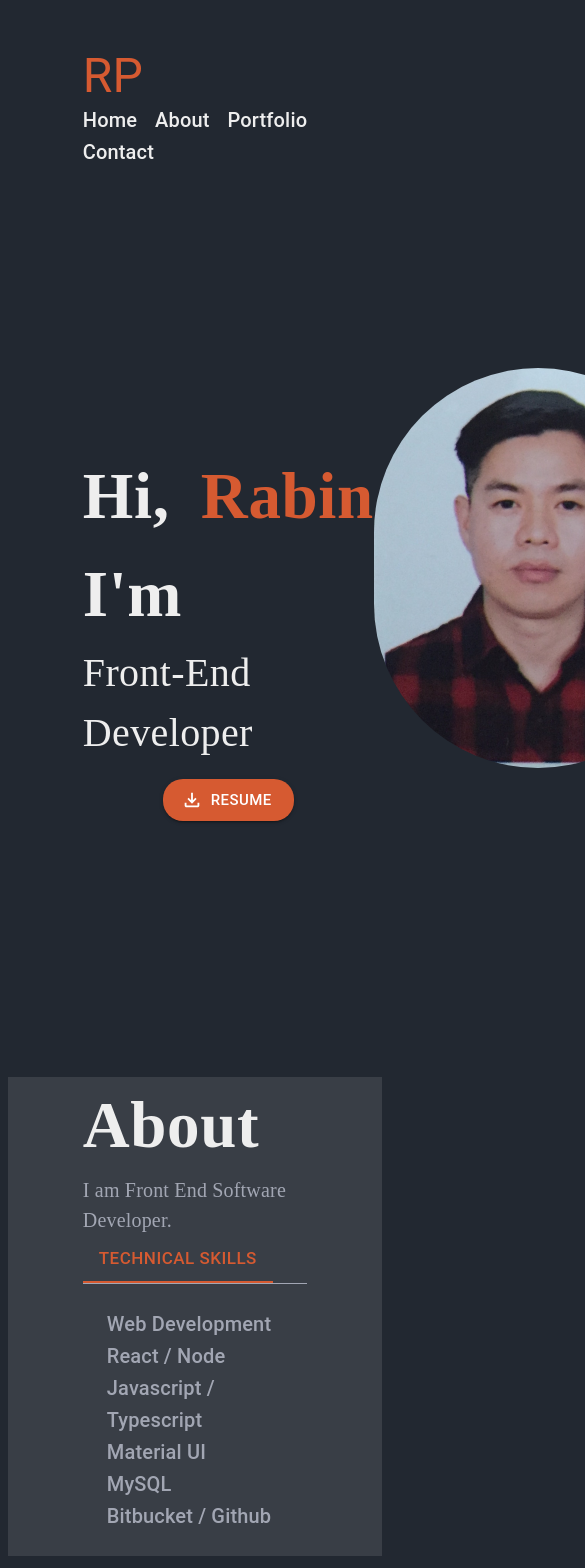
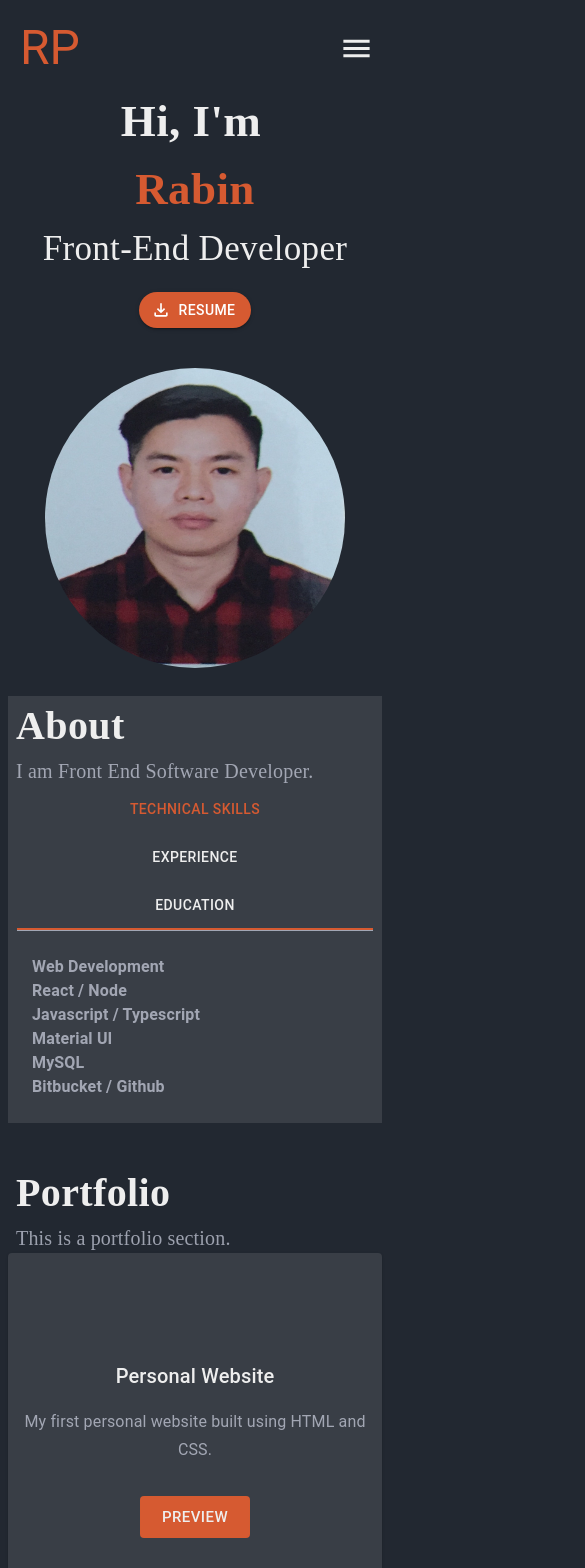
Before and after one commit to Rabin88/My-Website, a React (Create React App) app: page / in a window 390 px wide. Shown: the top 1568 px of the page, 585 px wide, since content can reach past the window. Built offline with nearby package versions, Linux system fonts and the light colour scheme.

Commit message:
added responsive ui

```diff
--- a/src/About.tsx
+++ b/src/About.tsx
@@ -1,8 +1,20 @@
-import { Box, Tab, Tabs, Typography } from "@mui/material";
+import {
+  Box,
+  Tab,
+  Tabs,
+  Typography,
+  useTheme,
+  useMediaQuery
+} from "@mui/material";
 import { TabContext, TabList, TabPanel } from "@mui/lab";
 import React, { useState } from "react";
+import { Padding } from "@mui/icons-material";
 
 const About = () => {
+  const theme = useTheme();
+  const isMobile = useMediaQuery(theme.breakpoints.down("sm"));
+  const isIpad = useMediaQuery(theme.breakpoints.between("sm", "md"));
+
   const [activeTab, setActiveTab] = useState("skills");
 
   const handleChange = (event: React.SyntheticEvent, newValue: string) => {
@@ -13,15 +25,16 @@ const About = () => {
     <Box
       id="about"
       sx={{
-        paddingLeft: "20%",
-        paddingRight: "20%",
-        bgcolor: "#393E46"
+        bgcolor: "#393E46",
+        paddingLeft: { sx: "10%", md: "20%" },
+        paddingRight: { sx: "10%", md: "20%" }
       }}
     >
       <Typography
         sx={{
+          marginLeft: 1,
           fontFamily: "serif",
-          fontSize: 65,
+          fontSize: isMobile ? 40 : 65,
           fontWeight: "600",
           color: "#EEEEEE"
         }}
@@ -30,6 +43,7 @@ const About = () => {
       </Typography>
       <Typography
         sx={{
+          marginLeft: 1,
           fontFamily: "serif",
           fontSize: 20,
           fontWeight: "200",
@@ -41,6 +55,8 @@ const About = () => {
       <TabContext value={activeTab}>
         <Box
           sx={{
+            margin: "auto",
+            width: "95%",
             borderBottom: 0.5,
             borderColor: "rgba(198,201,216,.75)"
           }}
@@ -50,6 +66,13 @@ const About = () => {
             sx={{
               "& .MuiTabs-indicator": {
                 bgcolor: "#D65A31"
+              },
+              "& .MuiTabs-flexContainer ": {
+                display: "flex",
+                justifyContent: "center",
+                [theme.breakpoints.down("sm")]: {
+                  flexDirection: "column"
+                }
               }
             }}
             onChange={handleChange}
@@ -57,8 +80,8 @@ const About = () => {
           >
             <Tab
               sx={{
-                fontSize: 17,
-                marginRight: "20%",
+                fontSize: isMobile ? 14 : 18,
+                marginRight: { sx: 0, sm: "12%", md: "20%" },
                 color: "#EEEEEE",
                 "&.Mui-selected": {
                   color: "#D65A31"
@@ -69,8 +92,8 @@ const About = () => {
             />
             <Tab
               sx={{
-                fontSize: 17,
-                marginRight: "20%",
+                fontSize: isMobile ? 14 : 18,
+                marginRight: { sx: 0, sm: "12%", md: "20%" },
                 color: "#EEEEEE",
                 "&.Mui-selected": {
                   color: "#D65A31"
@@ -81,7 +104,7 @@ const About = () => {
             />
             <Tab
               sx={{
-                fontSize: 17,
+                fontSize: isMobile ? 14 : 18,
                 color: "#EEEEEE",
                 "&.Mui-selected": {
                   color: "#D65A31"
@@ -93,36 +116,87 @@ const About = () => {
           </Tabs>
         </Box>
         <TabPanel value="skills">
-          <Typography sx={{ color: "rgba(198,201,216,.75)" }} variant="h6">
+          <Typography
+            sx={{
+              color: "rgba(198,201,216,.75)",
+              fontSize: isMobile ? 16 : 19,
+              fontWeight: 600
+            }}
+          >
             Web Development
           </Typography>
-          <Typography sx={{ color: "rgba(198,201,216,.75)" }} variant="h6">
+          <Typography
+            sx={{
+              color: "rgba(198,201,216,.75)",
+              fontSize: isMobile ? 16 : 19,
+              fontWeight: 600
+            }}
+          >
             React / Node
           </Typography>
-          <Typography sx={{ color: "rgba(198,201,216,.75)" }} variant="h6">
+          <Typography
+            sx={{
+              color: "rgba(198,201,216,.75)",
+              fontSize: isMobile ? 16 : 19,
+              fontWeight: 600
+            }}
+          >
             Javascript / Typescript
           </Typography>
-          <Typography sx={{ color: "rgba(198,201,216,.75)" }} variant="h6">
+          <Typography
+            sx={{
+              color: "rgba(198,201,216,.75)",
+              fontSize: isMobile ? 16 : 19,
+              fontWeight: 600
+            }}
+          >
             Material UI
           </Typography>
-          <Typography sx={{ color: "rgba(198,201,216,.75)" }} variant="h6">
+          <Typography
+            sx={{
+              color: "rgba(198,201,216,.75)",
+              fontSize: isMobile ? 16 : 19,
+              fontWeight: 600
+            }}
+          >
             MySQL
           </Typography>
-          <Typography sx={{ color: "rgba(198,201,216,.75)" }} variant="h6">
+          <Typography
+            sx={{
+              color: "rgba(198,201,216,.75)",
+              fontSize: isMobile ? 16 : 19,
+              fontWeight: 600
+            }}
+          >
             Bitbucket / Github
           </Typography>
         </TabPanel>
         <TabPanel sx={{ color: "rgba(198,201,216,.75)" }} value="experience">
-          <Typography sx={{ color: "rgba(198,201,216,.75)" }} variant="h6">
+          <Typography
+            sx={{
+              color: "rgba(198,201,216,.75)",
+              fontSize: isMobile ? 16 : 19,
+              fontWeight: 600
+            }}
+          >
             Junior Web Developer - Keyloop, Reading
           </Typography>
           <Typography
-            sx={{ marginBottom: 2, color: "rgba(198,201,216,.75)" }}
-            variant="subtitle1"
+            sx={{
+              marginBottom: 2,
+              color: "rgba(198,201,216,.75)",
+              fontSize: 16
+            }}
           >
             Jan 2020 - Current
           </Typography>
-          <Typography sx={{ color: "rgba(198,201,216,.75)" }} variant="h6">
+          <Typography
+            sx={{
+              color: "rgba(198,201,216,.75)",
+              fontSize: isMobile ? 16 : 19,
+              fontWeight: 600
+            }}
+          >
             Software Engineer - Vodafone, Newbury
           </Typography>
           <Typography
@@ -133,26 +207,50 @@ const About = () => {
           </Typography>
         </TabPanel>
         <TabPanel value="education">
-          <Typography sx={{ color: "rgba(198,201,216,.75)" }} variant="h6">
+          <Typography
+            sx={{
+              color: "rgba(198,201,216,.75)",
+              fontSize: isMobile ? 16 : 19,
+              fontWeight: 600
+            }}
+          >
             Msc in Computer Science - Univeristy of Birmingham
           </Typography>
           <Typography
-            sx={{ marginBottom: 2, color: "rgba(198,201,216,.75)" }}
-            variant="subtitle1"
+            sx={{
+              marginBottom: 2,
+              color: "rgba(198,201,216,.75)",
+              fontSize: 16
+            }}
           >
             2018 - 2019 Grade: Merit (67%)
           </Typography>
-          <Typography sx={{ color: "rgba(198,201,216,.75)" }} variant="h6">
+          <Typography
+            sx={{
+              color: "rgba(198,201,216,.75)",
+              fontSize: isMobile ? 16 : 19,
+              fontWeight: 600
+            }}
+          >
             Bsc in Nutrition - Oxford Brookes University{" "}
           </Typography>
           <Typography
-            sx={{ marginBottom: 2, color: "rgba(198,201,216,.75)" }}
-            variant="subtitle1"
+            sx={{
+              marginBottom: 2,
+              color: "rgba(198,201,216,.75)",
+              fontSize: 16
+            }}
           >
             2011 - 2014 Grade: Upper First Class (67%)
           </Typography>
-          <Typography sx={{ color: "rgba(198,201,216,.75)" }} variant="h6">
-            A Level / GCSEs - Reading College{" "}
+          <Typography
+            sx={{
+              color: "rgba(198,201,216,.75)",
+              fontSize: isMobile ? 16 : 19,
+              fontWeight: 600
+            }}
+          >
+            A Level - Reading College{" "}
           </Typography>
           <Typography
             sx={{ color: "rgba(198,201,216,.75)" }}
--- a/src/App.tsx
+++ b/src/App.tsx
@@ -6,9 +6,19 @@ import { About } from "./About";
 import { Portfolio } from "./Portfolio";
 import { Contact } from "./Contact";
 import { Copyright } from "./Copyright";
+import { createTheme, ThemeProvider } from "@mui/material/styles";
 
 const App = () => {
+  const myTheme = createTheme({
+    palette: {
+      primary: {
+        main: "#D65A31"
+      }
+    }
+  });
+
   return (
+    <ThemeProvider theme={myTheme}>
       <Box>
         <NavBar />
         <Home />
@@ -17,6 +27,7 @@ const App = () => {
         <Contact />
         <Copyright />
       </Box>
+    </ThemeProvider>
   );
 };
 
--- a/src/Contact.tsx
+++ b/src/Contact.tsx
@@ -9,7 +9,9 @@ import {
   TextField,
   Alert,
   Snackbar,
-  AlertTitle
+  AlertTitle,
+  useTheme,
+  useMediaQuery
 } from "@mui/material";
 import dotenv from "dotenv";
 
@@ -20,6 +22,9 @@ import * as Yup from "yup";
 
 const Contact = () => {
   const form = useRef<any>();
+  const theme = useTheme();
+  const isMobile = useMediaQuery(theme.breakpoints.down("sm"));
+  const isIpad = useMediaQuery(theme.breakpoints.between("sm", "md"));
 
   const [validateName, setValidateName] = useState(false);
   const [validateEmail, setValidateEmail] = useState(false);
@@ -84,15 +89,16 @@ const Contact = () => {
     <Box
       id="contact"
       sx={{
-        paddingLeft: "20%",
-        paddingRight: "20%",
-        bgcolor: "#393E46"
+        bgcolor: "#393E46",
+        paddingLeft: { sx: "10%", md: "20%" },
+        paddingRight: { sx: "10%", md: "20%" }
       }}
     >
       <Typography
         sx={{
+          marginLeft: 1,
           fontFamily: "serif",
-          fontSize: 65,
+          fontSize: isMobile ? 40 : 65,
           fontWeight: "600",
           color: "#EEEEEE"
         }}
@@ -101,6 +107,7 @@ const Contact = () => {
       </Typography>
       <Typography
         sx={{
+          marginLeft: 1,
           fontFamily: "serif",
           fontSize: 20,
           fontWeight: "200",
@@ -184,21 +191,27 @@ const Contact = () => {
         <Card>
           <CardContent
             sx={{
-              alignItems: "center",
-              padding: 5,
+              alignItems: { xs: "left", md: "center" },
+              padding: { sx: 0, md: 5 },
               display: "flex",
               flexDirection: "column",
               bgcolor: "rgba(198,201,216,.75)"
             }}
           >
             {submit && error && (
-              <Alert sx={{ width: "48%" }} severity="error">
+              <Alert
+                sx={{
+                  width: isMobile ? "91%" : isIpad ? "96%" : "48%",
+                  color: "red"
+                }}
+                severity="error"
+              >
                 <AlertTitle>Error</AlertTitle>
                 Oops! Something is wrong. Please try again.
               </Alert>
             )}
             <TextField
-              sx={{ width: "50%", my: 1.5 }}
+              sx={{ minWidth: { sx: "100%", md: "50%" }, my: 1.5 }}
               id="username"
               name="username"
               type="text"
@@ -207,12 +220,18 @@ const Contact = () => {
               onChange={() => setValidateName(false)}
             />
             {validateName && (
-              <Alert sx={{ width: "48%" }} severity="error">
-                Please Enter Your Name!
+              <Alert
+                sx={{
+                  width: isMobile ? "91%" : isIpad ? "96%" : "48%",
+                  color: "red"
+                }}
+                severity="error"
+              >
+                Please Enter Your Name !
               </Alert>
             )}
             <TextField
-              sx={{ width: "50%", my: 1.5 }}
+              sx={{ minWidth: { sx: "100%", md: "50%" }, my: 1.5 }}
               id="email"
               name="email"
               type="text"
@@ -221,12 +240,18 @@ const Contact = () => {
               onChange={() => setValidateEmail(false)}
             />
             {validateEmail && (
-              <Alert sx={{ width: "48%" }} severity="error">
-                Please Enter Your Email!
+              <Alert
+                sx={{
+                  width: isMobile ? "91%" : isIpad ? "96%" : "48%",
+                  color: "red"
+                }}
+                severity="error"
+              >
+                Please Enter Your Email !
               </Alert>
             )}
             <TextField
-              sx={{ width: "50%", my: 1.5 }}
+              sx={{ minWidth: { sx: "100%", md: "50%" }, my: 1.5 }}
               id="subject"
               name="subject"
               type="text"
@@ -234,7 +259,7 @@ const Contact = () => {
               variant="outlined"
             />
             <TextField
-              sx={{ width: "50%", my: 1.5 }}
+              sx={{ minWidth: { sx: "100%", md: "50%" }, my: 1.5 }}
               multiline
               rows={5}
               id="message"
@@ -247,7 +272,6 @@ const Contact = () => {
               sx={{
                 my: 2,
                 bgcolor: "#D65A31",
-                // borderRadius: 5,
                 mx: 10
               }}
               size="large"
--- a/src/Home.tsx
+++ b/src/Home.tsx
@@ -1,24 +1,44 @@
-import { Box, Button, Link, Typography } from "@mui/material";
+import {
+  Box,
+  Button,
+  Grid,
+  Link,
+  Stack,
+  Typography,
+  useTheme,
+  useMediaQuery
+} from "@mui/material";
 import FileDownloadOutlinedIcon from "@mui/icons-material/FileDownloadOutlined";
 
 const Home = () => {
+  const theme = useTheme();
+  const isMobile = useMediaQuery(theme.breakpoints.down("sm"));
+  const isIpad = useMediaQuery(theme.breakpoints.between("sm", "md"));
+
   return (
     <Box
       id="home"
       sx={{
-        display: "flex",
-        justifyContent: "space-between",
         bgcolor: "#222831",
-        paddingLeft: "20%",
-        paddingRight: "20%"
+        paddingLeft: { sx: "10%", md: "20%" },
+        paddingRight: { sx: "10%", md: "20%" },
+        textAlign: "center"
       }}
     >
-      <Box sx={{ my: 30 }}>
-        <Box sx={{ display: "flex" }}>
+      <Grid
+        container
+        spacing={{ sx: 2 }}
+        sx={{ my: { sx: 10, md: 20 } }}
+        display="flex"
+        justifyContent="space-between"
+        alignItems="center"
+      >
+        <Grid item xs={12} sm={12} md={6}>
+          <Stack direction={{ xs: "column", md: "row" }}>
             <Typography
               sx={{
                 fontFamily: "serif",
-              fontSize: 65,
+                fontSize: isMobile || isIpad ? 45 : 65,
                 fontWeight: "600",
                 marginRight: 1,
                 color: "#EEEEEE"
@@ -29,18 +49,19 @@ const Home = () => {
             <Typography
               sx={{
                 fontFamily: "serif",
-              fontSize: 65,
+                fontSize: isMobile || isIpad ? 45 : 65,
                 fontWeight: "600",
                 color: "#D65A31"
               }}
             >
               Rabin
             </Typography>
-        </Box>
+          </Stack>
+          <Stack direction="column" textAlign={{ sx: "center", md: "left" }}>
             <Typography
               sx={{
                 fontFamily: "serif",
-            fontSize: 40,
+                fontSize: isMobile || isIpad ? 35 : 40,
                 fontWeight: "520",
                 color: "#EEEEEE"
               }}
@@ -60,20 +81,40 @@ const Home = () => {
                   mx: 10
                 }}
                 variant="contained"
-            size="large"
+                size={isMobile ? "medium" : "large"}
                 startIcon={<FileDownloadOutlinedIcon />}
               >
                 Resume
               </Button>
             </a>
-      </Box>
+          </Stack>
+        </Grid>
+        {isMobile || isIpad ? (
+          <Grid item xs={12} sm={12} md={6} textAlign="center" sx={{ my: 3 }}>
+            <img
+              src="/rabin_pun.jpeg"
+              alt="Profile Pic"
+              width="300"
+              height="300"
+              style={{
+                borderRadius: "50%"
+              }}
+            />
+          </Grid>
+        ) : (
+          <Grid item xs={12} sm={12} md={6} textAlign="right">
             <img
               src="/rabin_pun.jpeg"
               alt="Profile Pic"
               width="400"
               height="400"
-        style={{ borderRadius: 200, marginTop: 160 }}
+              style={{
+                borderRadius: "50%"
+              }}
             />
+          </Grid>
+        )}
+      </Grid>
     </Box>
   );
 };
--- a/src/NavBar.tsx
+++ b/src/NavBar.tsx
@@ -1,32 +1,18 @@
-import { Box, Link, Typography } from "@mui/material";
-import React from "react";
+import {
+  Box,
+  IconButton,
+  Link,
+  Stack,
+  Typography,
+  useMediaQuery,
+  useTheme
+} from "@mui/material";
+import React, { useState } from "react";
+import MenuIcon from "@mui/icons-material/Menu";
 
-const NavBar = () => {
+const Menu = () => {
   return (
-    <>
-      <Box
-        sx={{
-          display: "flex",
-          justifyContent: "space-between",
-          alignItems: "center",
-          flexWrap: "wrap",
-          padding: 5,
-          paddingLeft: "20%",
-          paddingRight: "20%",
-          bgcolor: "#222831"
-        }}
-      >
-        <Typography sx={{ marginRight: "50%", color: "#D65A31" }} variant="h3">
-          RP
-        </Typography>
-        {/* <img
-          src="/logo.png"
-          alt="Logo"
-          width="200"
-          height="200"
-          style={{ borderRadius: 200, marginTop: 160 }}
-        /> */}
-
+    <Stack spacing={5} direction="row">
       <Link
         sx={{
           color: "#EEEEEE",
@@ -79,7 +65,118 @@ const NavBar = () => {
       >
         Contact
       </Link>
+    </Stack>
+  );
+};
+
+const NavBar = () => {
+  const theme = useTheme();
+
+  // This returns boolean value
+  const isMobile = useMediaQuery(theme.breakpoints.down("sm"));
+  const isIpad = useMediaQuery(theme.breakpoints.between("sm", "md"));
+
+  // This returen @media (max-width:599.95px)
+  console.log(theme.breakpoints);
+
+  const [mobileMenu, setMobileMenu] = useState(false);
+  return (
+    <>
+      <Box
+        sx={{
+          display: "flex",
+          justifyContent: "space-between",
+          alignItems: "center",
+          padding: { sx: 2, md: 5 },
+          bgcolor: "#222831",
+          paddingLeft: { sx: "10%", md: "20%" },
+          paddingRight: { sx: "10%", md: "20%" }
+        }}
+      >
+        <Typography
+          id="home"
+          sx={{ marginRight: "50%", color: "#D65A31", padding: 1.5 }}
+          variant="h3"
+        >
+          RP
+        </Typography>
+        {isMobile || isIpad ? (
+          <IconButton onClick={() => setMobileMenu(!mobileMenu)}>
+            <MenuIcon
+              fontSize="large"
+              sx={{
+                color: "#EEEEEE",
+                "&:hover": {
+                  color: "#D65A31"
+                }
+              }}
+            />
+          </IconButton>
+        ) : (
+          <Menu />
+        )}
       </Box>
+      {mobileMenu && (isMobile || isIpad) && (
+        <Stack
+          direction="column"
+          justifyContent="center"
+          alignItems="center"
+          sx={{ bgcolor: "#393E46" }}
+        >
+          <Link
+            sx={{
+              color: "#EEEEEE",
+              "&:hover": {
+                color: "#D65A31"
+              }
+            }}
+            href="#home"
+            variant="button"
+            underline="hover"
+          >
+            Home
+          </Link>
+          <Link
+            sx={{
+              color: "#EEEEEE",
+              "&:hover": {
+                color: "#D65A31"
+              }
+            }}
+            href="#about"
+            variant="button"
+            underline="hover"
+          >
+            About
+          </Link>
+          <Link
+            sx={{
+              color: "#EEEEEE",
+              "&:hover": {
+                color: "#D65A31"
+              }
+            }}
+            href="#portfolio"
+            variant="button"
+            underline="hover"
+          >
+            Portfolio
+          </Link>
+          <Link
+            sx={{
+              color: "#EEEEEE",
+              "&:hover": {
+                color: "#D65A31"
+              }
+            }}
+            href="#contact"
+            variant="button"
+            underline="hover"
+          >
+            Contact
+          </Link>
+        </Stack>
+      )}
     </>
   );
 };
--- a/src/Portfolio.tsx
+++ b/src/Portfolio.tsx
@@ -4,24 +4,31 @@ import {
   Card,
   CardContent,
   Grid,
-  Typography
+  Typography,
+  useTheme,
+  useMediaQuery
 } from "@mui/material";
 
 const Portfolio = () => {
+  const theme = useTheme();
+  const isMobile = useMediaQuery(theme.breakpoints.down("sm"));
+  const isIpad = useMediaQuery(theme.breakpoints.between("sm", "md"));
+
   return (
     <Box
       id="portfolio"
       sx={{
         my: 5,
-        paddingLeft: "20%",
-        paddingRight: "20%",
-        bgcolor: "#222831"
+        bgcolor: "#222831",
+        paddingLeft: { sx: "10%", md: "20%" },
+        paddingRight: { sx: "10%", md: "20%" }
       }}
     >
       <Typography
         sx={{
+          marginLeft: 1,
           fontFamily: "serif",
-          fontSize: 65,
+          fontSize: isMobile ? 40 : 65,
           fontWeight: "600",
           color: "#EEEEEE"
         }}
@@ -30,6 +37,7 @@ const Portfolio = () => {
       </Typography>
       <Typography
         sx={{
+          marginLeft: 1,
           fontFamily: "serif",
           fontSize: 20,
           fontWeight: "200",
@@ -49,7 +57,7 @@ const Portfolio = () => {
           <Grid item xs={12} sm={12} md={4}>
             <Card
               sx={{
-                minHeight: 400,
+                minHeight: isMobile ? 300 : 400,
                 textAlign: "center",
                 bgcolor: "#393E46",
                 color: "#EEEEEE"
@@ -78,7 +86,7 @@ const Portfolio = () => {
           <Grid item xs={12} sm={12} md={4}>
             <Card
               sx={{
-                minHeight: 400,
+                minHeight: isMobile ? 300 : 400,
                 textAlign: "center",
                 bgcolor: "#393E46",
                 color: "#EEEEEE"
@@ -108,7 +116,7 @@ const Portfolio = () => {
           <Grid item xs={12} sm={12} md={4}>
             <Card
               sx={{
-                minHeight: 400,
+                minHeight: isMobile ? 300 : 400,
                 textAlign: "center",
                 bgcolor: "#393E46",
                 color: "#EEEEEE"
```
Lines whose indentation alone changed are shown as unchanged.
